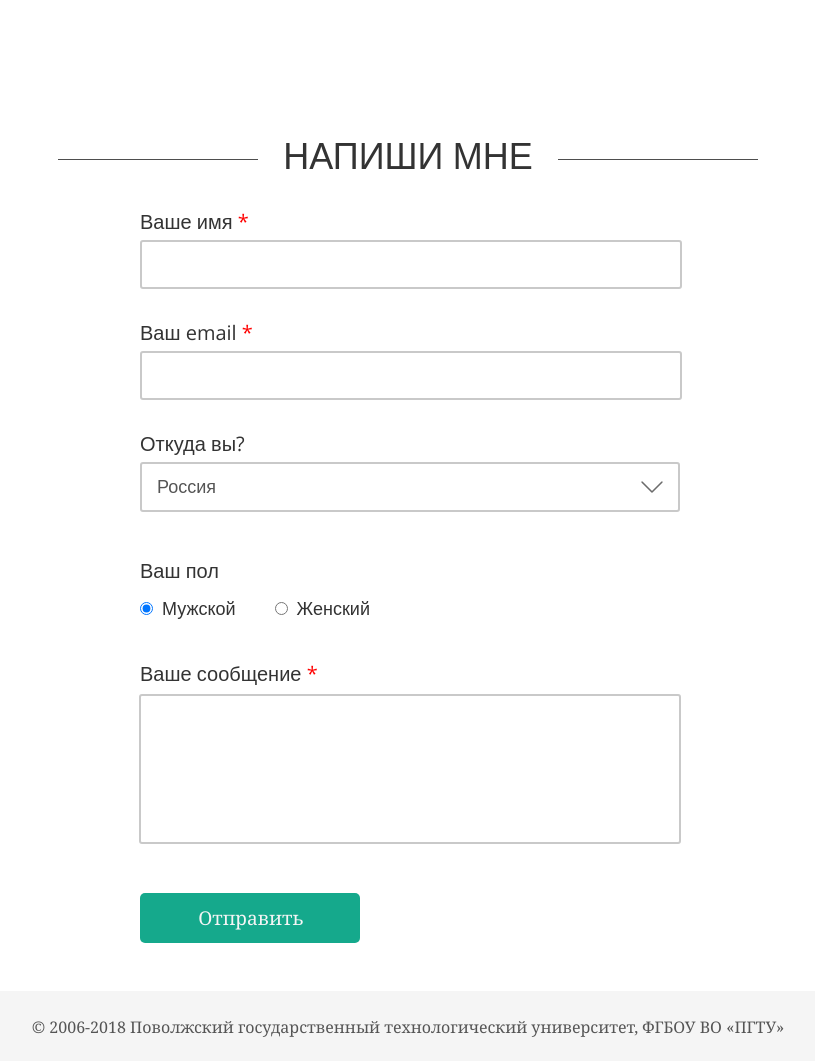
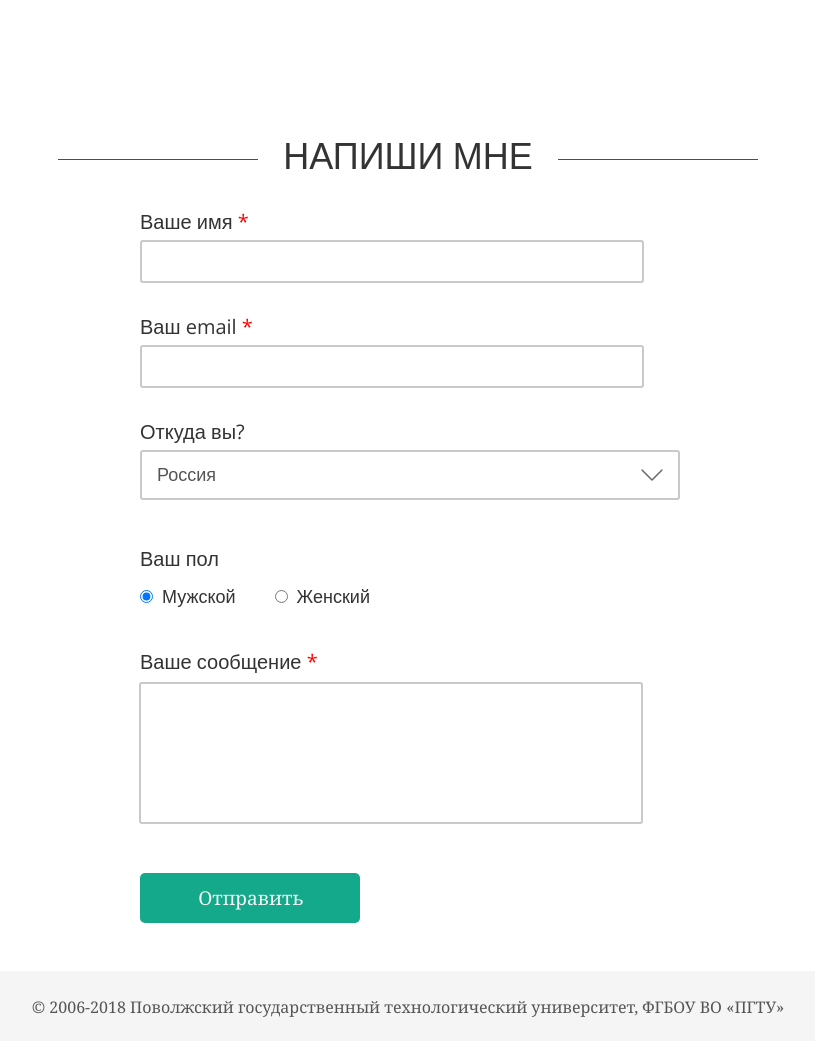
Before and after one commit to MaryaKharya/web-development, a PHP site: page / in a window 1280 px wide. Shown: the part 2281-3344 px from the top of the page, without its empty margins (232-1047 px from the left). After the commit the page ends 3298 px from the top, so only its background shows below. Run offline with PHP 8.4, Linux system fonts and the light colour scheme.

Commit message:
Update style.css

```diff
--- a/lw12/web/css/style.css
+++ b/lw12/web/css/style.css
@@ -91,12 +91,13 @@ header
 {
     margin-top: 40px;
     margin-left: 30px;
+    margin-right: 30px;
     order: 1;
 }
 
 .title_list
 {
-    font: 600 22px/32px "Open Sans", sans-serif;
+    font: 600 22px/32px "Open Sans", sans-serif, sans-serif;
     color: #15a98c;
     margin-left: -1px;
 }
@@ -319,7 +320,11 @@ h4
 
 .cell
 {
-    width: 90%;
+    -webkit-box-sizing: border-box;
+    -moz-box-sizing: border-box;
+    -ms-box-sizing: border-box;
+    box-sizing: border-box;
+    width: 100%;
     height: 43px;
     border-radius: 3px;
     border: 2px solid #c9c9c9;
@@ -384,7 +389,11 @@ h4
 
 .message
 {
-    width: 90%;
+    -webkit-box-sizing: border-box;
+    -moz-box-sizing: border-box;
+    -ms-box-sizing: border-box;
+    box-sizing: border-box;
+    width: 100%;
     height: 142px;
     margin-left: 1px;
     border-radius: 3px;
```
